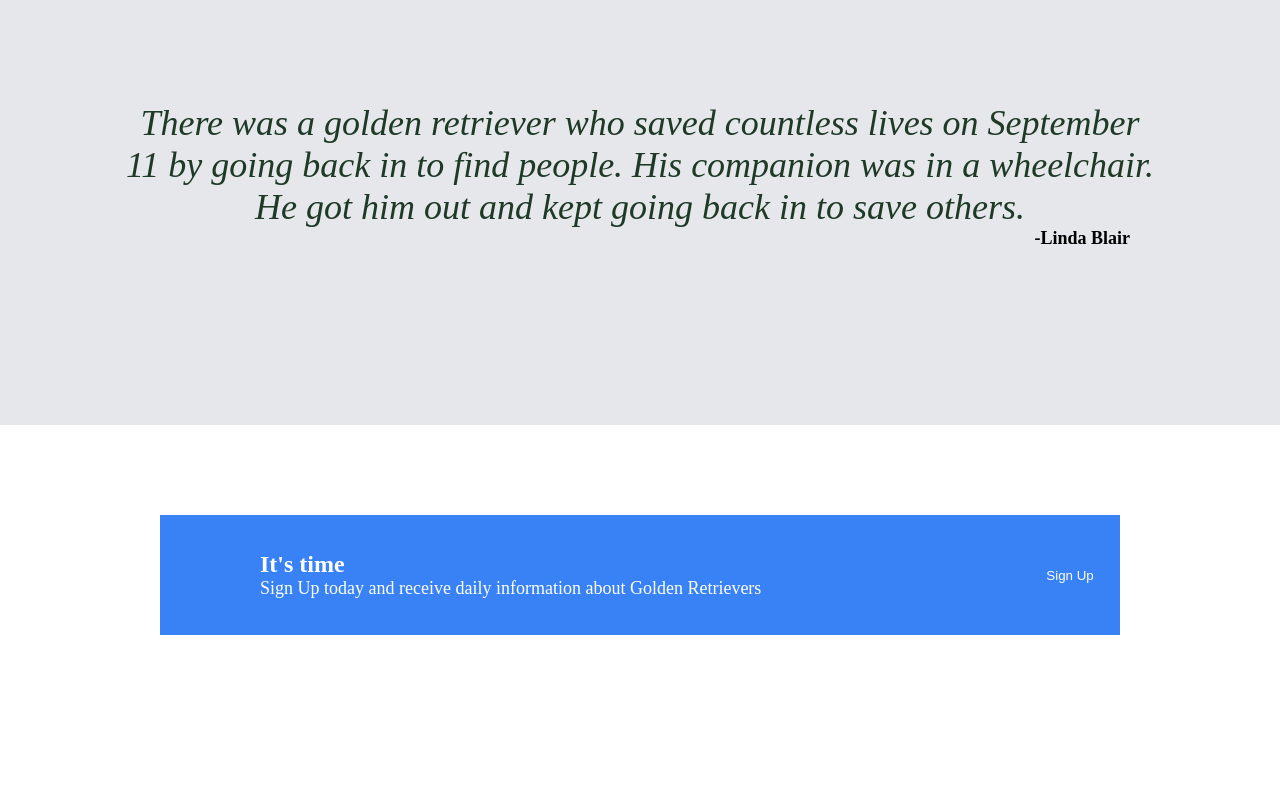
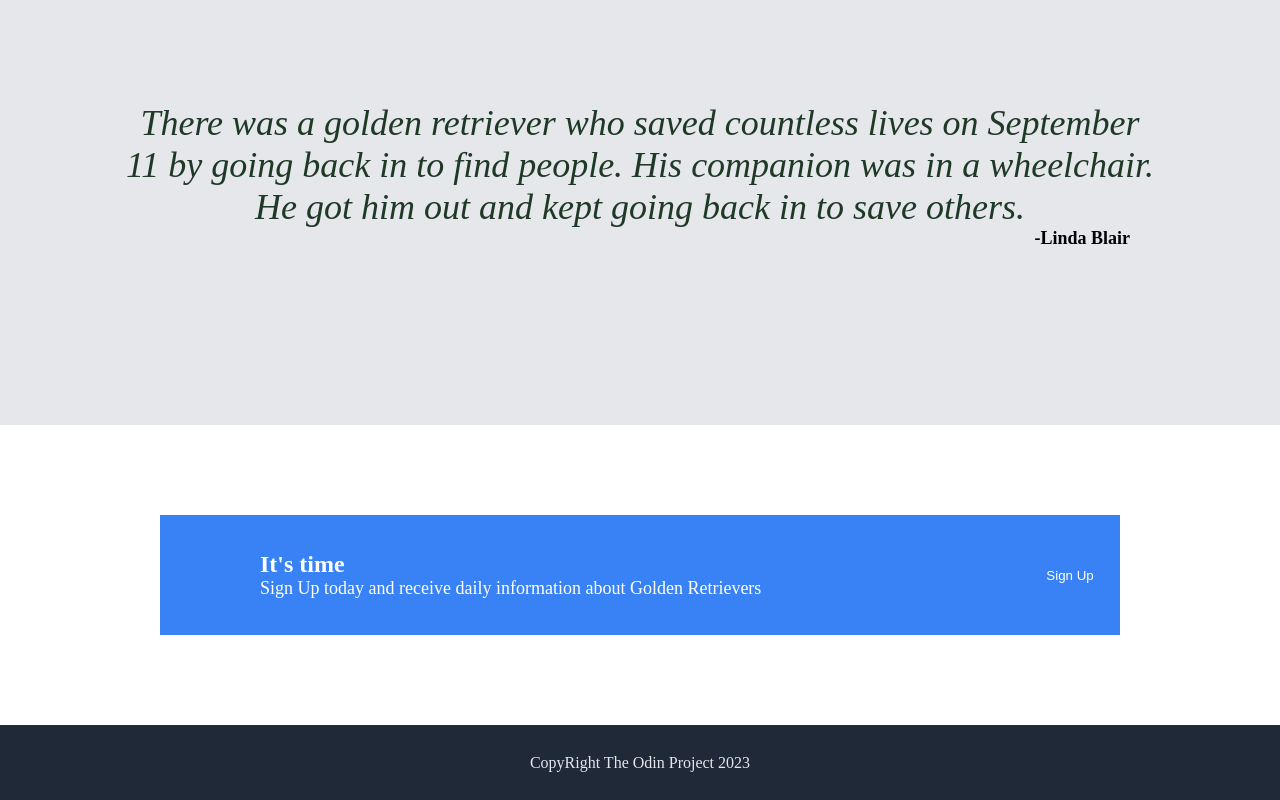
Before and after one commit to marianasortino/golden_retriever_project, a plain HTML site: page index.html in a window 1280 px wide. Shown: the part 1407-2207 px from the top of the page. Before the commit the page ends 2132 px from the top, so only its background shows below. Drawn offline with Linux system fonts and the light colour scheme.

Commit message:
Feat: Finish footer

```diff
--- a/index.html
+++ b/index.html
@@ -72,5 +72,8 @@
       </div>
     </div>
   </div>
+  <div class="footer">
+    CopyRight The Odin Project 2023
+  </div>
 </body>
 </html>
--- a/styles.css
+++ b/styles.css
@@ -198,3 +198,12 @@ h4{
   border: 1px #FFFFFF;
   border-radius: 10px white;
 }
+
+.footer{
+  display: flex;
+  justify-content: center;
+  align-items: center;
+  background-color: #1F2937;
+  color: #E5E7EB;
+  height: 75px;
+}
```
